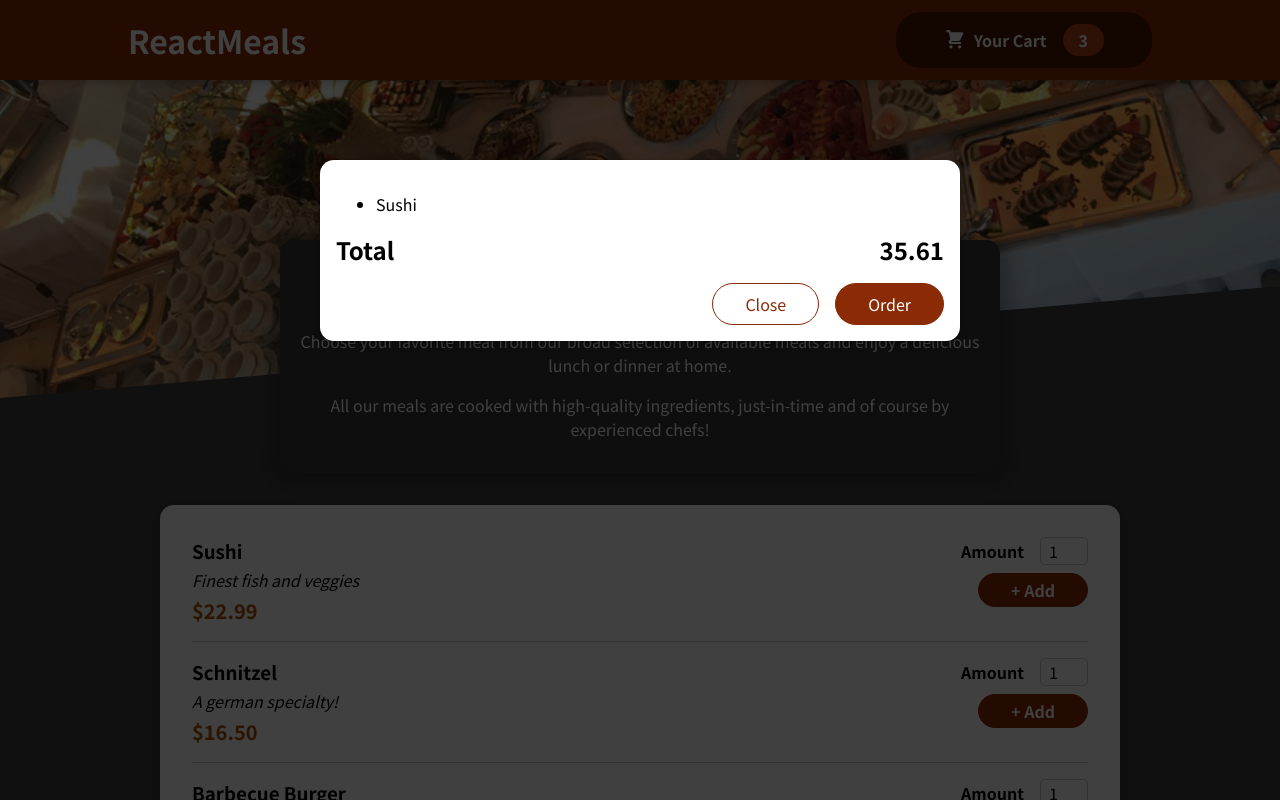
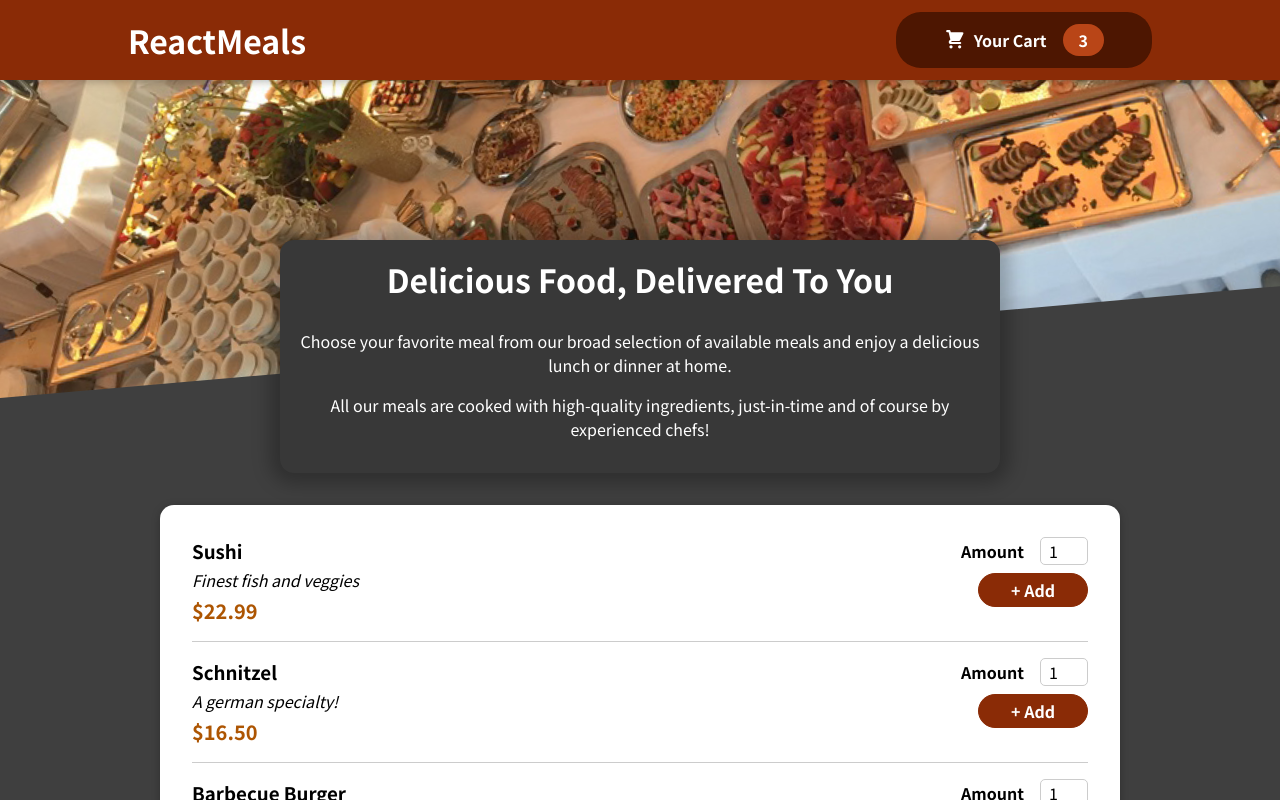
Before and after one commit to Anand987/react-101, a React (Create React App) app in the folder food-order-app/: page / in a window 1280 px wide. Shown: the top 800 px of the page. Built offline with nearby package versions, Linux system fonts and the light colour scheme.

Commit message:
Cart Modal Updated
Added functionality to show and hidde cart modal on click basis.

```diff
--- a/food-order-app/src/App.js
+++ b/food-order-app/src/App.js
@@ -1,14 +1,24 @@
-import { Fragment } from "react";
+import { Fragment, useState } from "react";
 
 import Cart from "./components/Cart/Cart";
 import Header from "./components/Layout/Header";
 import Meals from "./components/Meals/Meals";
 
 function App() {
+  const [cartIsShown, setCartIsShown] = useState(false);
+
+  const showCartHandler = () => {
+    setCartIsShown(true);
+  };
+
+  const hideCartHandler = () => {
+    setCartIsShown(false);
+  };
+
   return (
     <Fragment>
-      <Cart />
-      <Header />
+      {cartIsShown && <Cart onClose={hideCartHandler} />}
+      <Header onShowCart={showCartHandler} />
       <main>
         <Meals />
       </main>
--- a/food-order-app/src/components/Cart/Cart.jsx
+++ b/food-order-app/src/components/Cart/Cart.jsx
@@ -6,14 +6,16 @@
     (item) => <li key={item.id}>{item.name}</li>
   );
   return (
-    <Modal>
+    <Modal onClose={props.onClose}>
       <ul className={classes.cartItem}>{cartItem}</ul>
       <div className={classes.total}>
         <span>Total</span>
         <span>35.61</span>
       </div>
       <div className={classes.actions}>
-        <button className={classes["button--alt"]}>Close</button>
+        <button className={classes["button--alt"]} onClick={props.onClose}>
+          Close
+        </button>
         <button className={classes.button}>Order</button>
       </div>
     </Modal>
--- a/food-order-app/src/components/Layout/Header.jsx
+++ b/food-order-app/src/components/Layout/Header.jsx
@@ -4,12 +4,12 @@
 import classes from "./Header.module.css";
 import HeaderCartButton from "./HeaderCartButton";
 
-const Header = () => {
+const Header = (props) => {
   return (
     <React.Fragment>
       <header className={classes.header}>
         <h1>ReactMeals</h1>
-        <HeaderCartButton />
+        <HeaderCartButton onClick={props.onShowCart} />
       </header>
       <div className={classes["main-image"]}>
         <img src={mealsImage} alt="A table full of delicious food." />
--- a/food-order-app/src/components/Layout/HeaderCartButton.jsx
+++ b/food-order-app/src/components/Layout/HeaderCartButton.jsx
@@ -4,7 +4,7 @@
 
 const HeaderCartButton = (props) => {
   return (
-    <button className={classes.button}>
+    <button onClick={props.onClick} className={classes.button}>
       <span className={classes.icon}>
         <CartIcon />
       </span>
--- a/food-order-app/src/components/UI/Modal.jsx
+++ b/food-order-app/src/components/UI/Modal.jsx
@@ -5,7 +5,7 @@
 
 // Backdrop Component
 const Backdrop = (props) => {
-  return <div className={classes.backdrop} />;
+  return <div className={classes.backdrop} onClick={props.onClose} />;
 };
 
 // Modal Overlay Component
@@ -22,7 +22,10 @@
 const Modal = (props) => {
   return (
     <Fragment>
-      {ReactDOM.createPortal(<Backdrop />, portalElement)}
+      {ReactDOM.createPortal(
+        <Backdrop onClose={props.onClose} />,
+        portalElement
+      )}
       {ReactDOM.createPortal(
         <ModalOverlay>{props.children}</ModalOverlay>,
         portalElement
```
